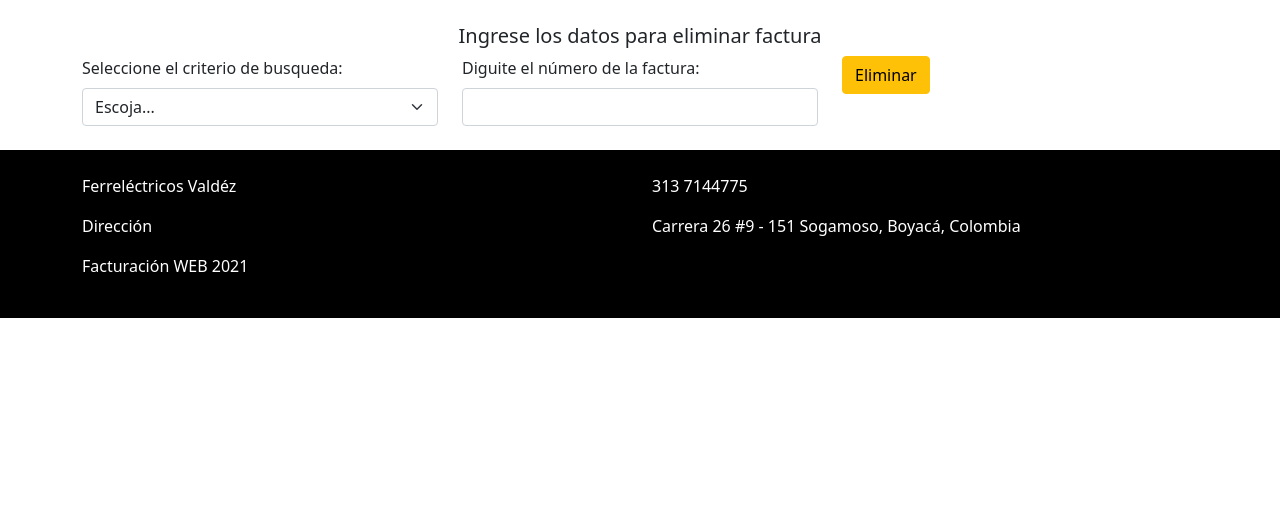
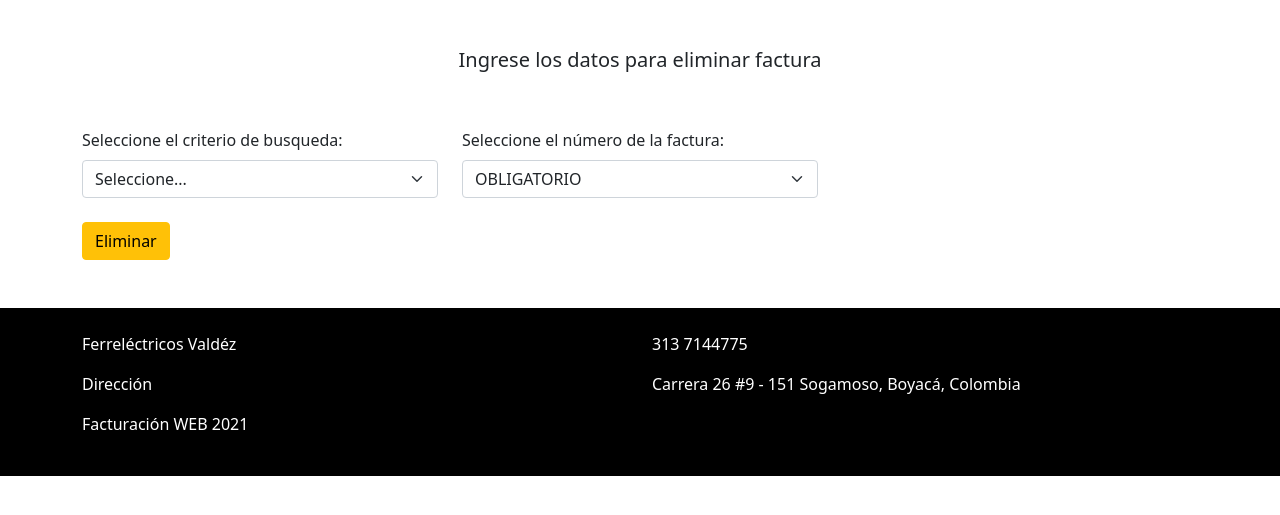
Before and after one commit to JohnGranados01/FerrelectricosVald-z, a PHP site: page /Factura/eliminar_Factura.php in a window 1280 px wide. Shown: the part 56-571 px from the top of the page. Run offline with PHP 8.4, Linux system fonts and the light colour scheme; a user stored in the database is signed in; data comes from the database, SQL or seed files in the repository.

Commit message:
Función eliminar comprobante por id

```diff
--- a/Factura/consultar_Factura.php
+++ b/Factura/consultar_Factura.php
@@ -67,9 +67,9 @@
                 Factura
               </a>
               <ul class="dropdown-menu" aria-labelledby="offcanvasNavbarDropdown">
-                <li><a class="dropdown-item" href="registrar_Factura.html">Registrar Factura</a></li>
-                <li><a class="dropdown-item" href="eliminar_Factura.html">Eliminar Factura</a></li>
-                <li><a class="dropdown-item" href="ver_Factura.html">Ver Factura</a></li>
+                <li><a class="dropdown-item" href="registrar_Factura.php">Registrar Factura</a></li>
+                <li><a class="dropdown-item" href="eliminar_Factura.php">Eliminar Factura</a></li>
+                <li><a class="dropdown-item" href="ver_Factura.php">Ver Factura</a></li>
               </ul>
             </li>
             <li class="nav-item">
--- a/Factura/eliminar_Factura.php
+++ b/Factura/eliminar_Factura.php
@@ -16,6 +16,11 @@
           $user = $results;
       }
   }
+  function getComprobantes(){
+    require '../database.php';
+    $consulta = $conn->query("SELECT id AS id FROM comprobante");
+    return $consulta;
+  }
 ?>
 <!DOCTYPE html>
 <html lang="en">
@@ -30,9 +35,9 @@
 <body>
   <nav class="navbar navbar-light" style="background-color: #C2824F;">
     <div class="container-fluid">
-      <a class="navbar-brand" href="registrar_Factura.html">Registrar Factura</a>
-      <a class="navbar-brand" href="consultar_Factura.html">Consultar Factura</a>
-      <a class="navbar-brand" href="ver_Factura.html">Ver Factura</a>
+      <a class="navbar-brand" href="registrar_Factura.php">Registrar Factura</a>
+      <a class="navbar-brand" href="consultar_Factura.php">Consultar Factura</a>
+      <a class="navbar-brand" href="ver_Factura.php">Ver Factura</a>
       <button class="navbar-toggler" type="button" data-bs-toggle="offcanvas" data-bs-target="#offcanvasNavbar" aria-controls="offcanvasNavbar">
         <span class="navbar-toggler-icon"></span>
       </button>
@@ -74,15 +79,17 @@
   </nav>
   <div class="container">
     <br>
+    <br>
     <h5 style="text-align: center;">Ingrese los datos para eliminar factura</h5>
+    <br>
+    <br>
     <form class="needs-validation" novalidate>
       <div class="row">
         <div class="col-md-4 position-absulute">
           <label for="criterioBusqueda" class="form-label">Seleccione el criterio de busqueda:</label>
           <select class="form-select" id="criterioBusqueda" required>
-            <option selected disabled value="">Escoja...</option>
-            <option>...</option>
-            <option>...</option>
+            <option selected disabled value="">Seleccione...</option>
+            <option>Por id de factura</option>
           </select>
           <div class="valid-feedback">
             Looks good!
@@ -92,8 +99,17 @@
           </div>
         </div>
         <div class="col-md-4 position-absulute">
-          <label for="idFactura" class="form-label">Diguite el número de la factura:</label>
-          <input type="number" class="form-control" id="idFactura" required>
+          <label for="idFactura" class="form-label">Seleccione el número de la factura:</label>
+          <select name="id" class="form-select" id="id" required>
+                <option value="">OBLIGATORIO</option>
+                <?php
+                  require '../database.php';
+                  $array = getComprobantes();
+                  foreach($array as $res){
+                    echo '<option value="'.$res['id'].'">'.$res['id'].'</option>';
+                  }
+                ?>
+              </select>
           <div class="valid-feedback">
             Looks good!
           </div>
@@ -103,14 +119,33 @@
 
         </div>
 
-        <div class="col-sm position-absulute">
-          <button class="btn btn-warning" type="submit">Eliminar</button>
+        <div class="row">
+        <div class="col-sm">
+          <br>
+          <input class="btn btn-warning" type="submit" name="eliminar" value="Eliminar">
         </div>
+      </div>
       </div>
 
       <br>
 
+      <?php
+      if(isset($_GET['eliminar'])){
+
+        require '../database.php';
+        $id = $_GET['id'];
+        $result= $conn->query("DELETE FROM comprobante WHERE id=$id");
+        $result= $conn->query("DELETE FROM detallecompra WHERE comprobanteId=$id");
+
+        if(!empty($result)){
+          echo '<script language="javascript">alert("El comprobante de pago con id '.$id.' se eliminó con éxito");</script>';
+        }else{
+        }
+      }
+      ?>
+
     </form>
+    <br>
   </div>
     <script src="https://cdn.jsdelivr.net/npm/bootstrap@5.1.0/dist/js/bootstrap.bundle.min.js" integrity="sha384-U1DAWAznBHeqEIlVSCgzq+c9gqGAJn5c/t99JyeKa9xxaYpSvHU5awsuZVVFIhvj" crossorigin="anonymous"></script><!-- Clase de bootsrap Bundle-->
     <script src="../logica/factura.js"></script> <!-- Clase de logica para factura-->
```
